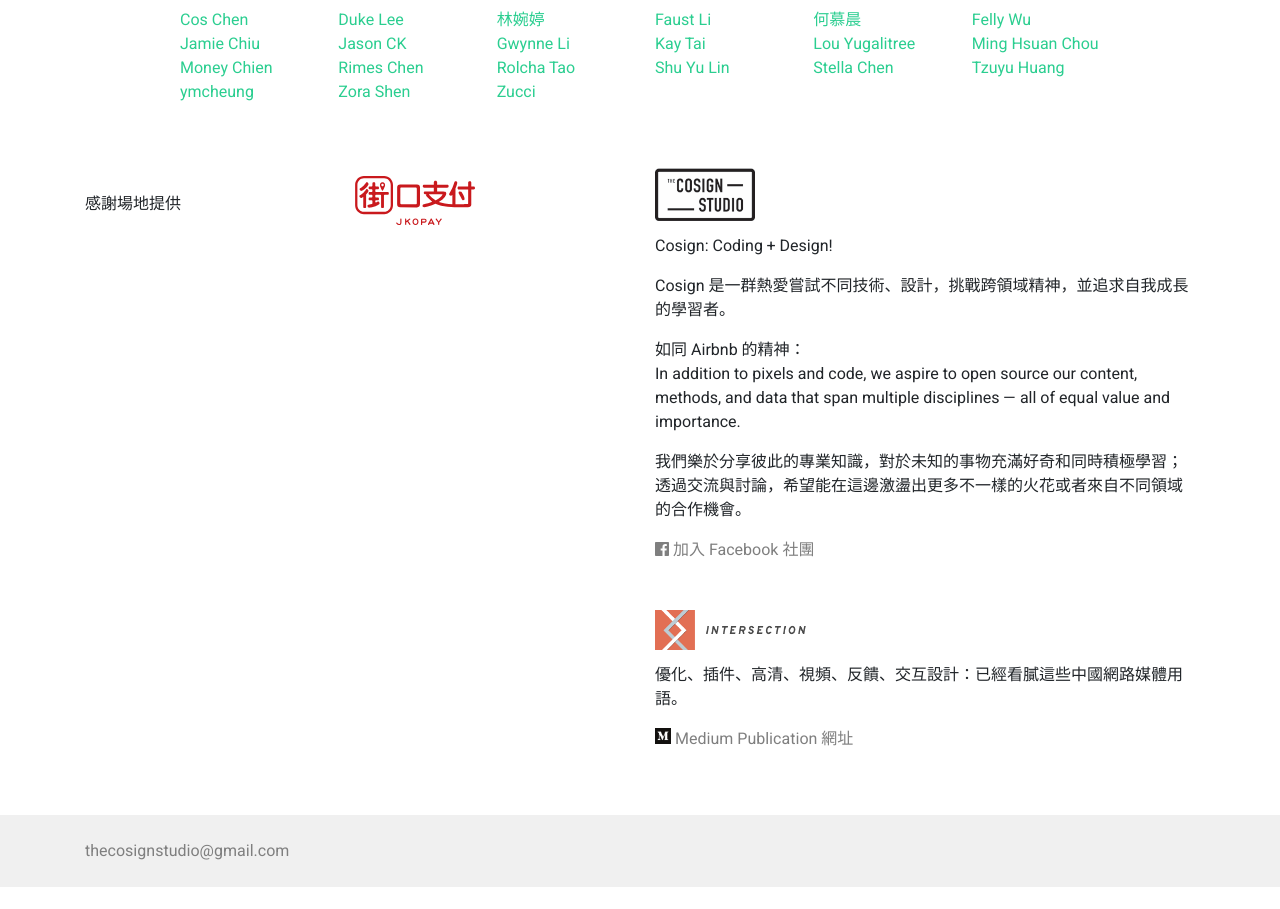
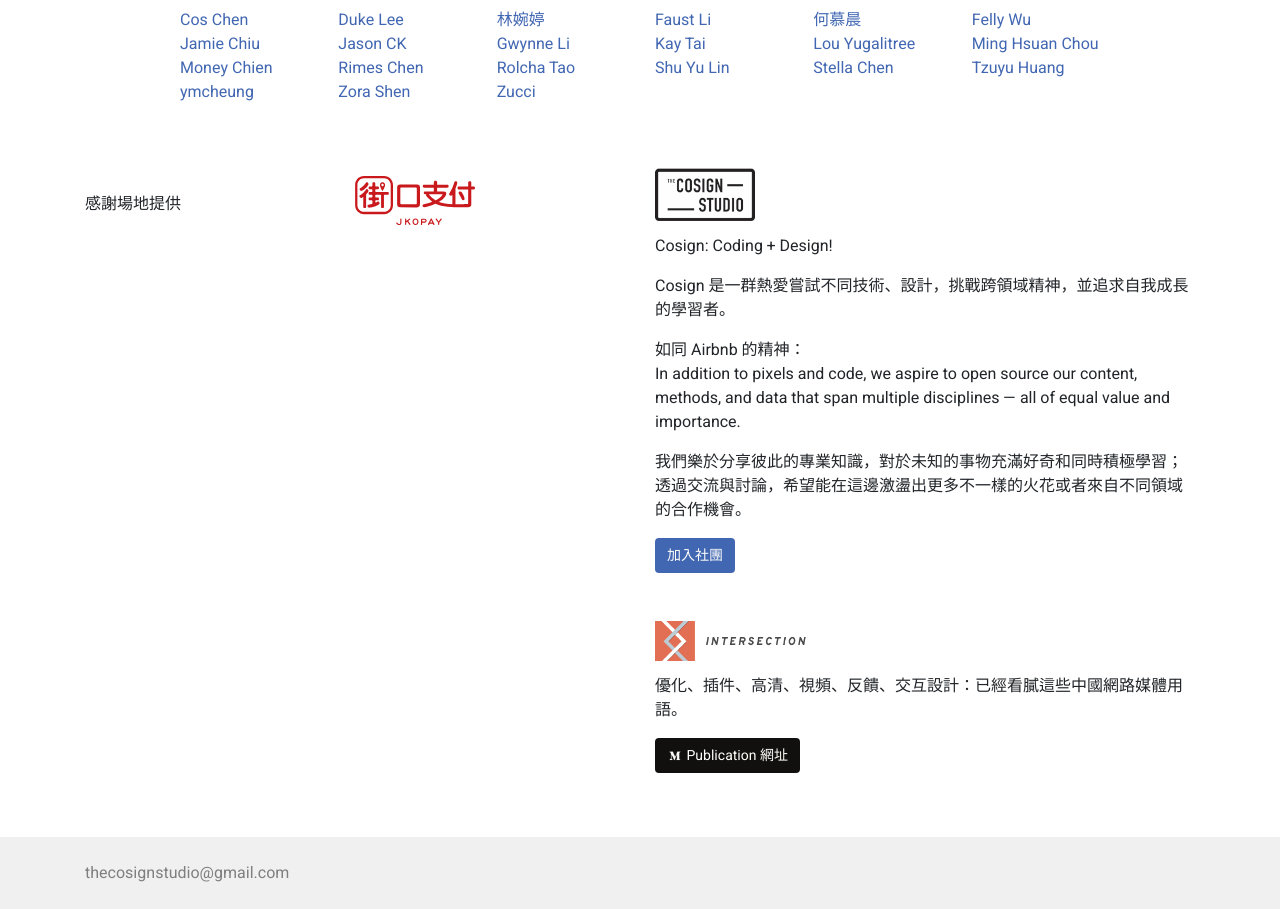
Before and after one commit to thecosignstudio/process, a Jekyll site: the page built from index.md, in a window 1280 px wide, cut to the strip 1977-2886 px from the top of the page. Built offline with Jekyll 4.4.1, drawn with Linux system fonts in a browser that asks for light colours; nearby versions of some CDN libraries; before the commit the page ends 2864 px from its top, so only the background shows below that.

Commit message:
Update about cta button

```diff
--- a/_layouts/home.html
+++ b/_layouts/home.html
@@ -295,9 +295,9 @@
         <p>
           我們樂於分享彼此的專業知識，對於未知的事物充滿好奇和同時積極學習；透過交流與討論，希望能在這邊激盪出更多不一樣的火花或者來自不同領域的合作機會。
         </p>
-        <p class="home-about-cosign-link">
-          <a class="home-about-link" href="https://www.facebook.com/groups/207617269772052" target="_blank">
-            <i class="fab fa-facebook"></i> 加入 Facebook 社團
+        <p class="home-about-cosign-cta">
+          <a class="home-about-link--cosign" href="https://www.facebook.com/groups/207617269772052" target="_blank">
+            <i class="fal fa-plus"></i> 加入社團
           </a>
         </p>
       </div>
@@ -306,9 +306,9 @@
         <p>
           優化、插件、高清、視頻、反饋、交互設計：已經看膩這些中國網路媒體用語。
         </p>
-        <p class="home-about-intersection-link">
-          <a class="home-about-link" href="https://intersection.tw" target="_blank">
-            <i class="home-about-intersection-medium-icon"></i> Medium Publication 網址
+        <p class="home-about-intersection-cta">
+          <a class="home-about-link--intersection" href="https://intersection.tw" target="_blank">
+            <i class="home-about-intersection-medium-icon"></i> Publication 網址
           </a>
         </p>
       </div>
--- a/_sass/custom/_about.scss
+++ b/_sass/custom/_about.scss
@@ -1,5 +1,25 @@
 .home-about {
   margin-top: 48px;
+}
+
+@mixin home-about-cta-link($btn-bg-color) {
+  border-radius: 4px;
+  background-color: #{$btn-bg-color};
+  color: $white;
+  display: inline-block;
+  font-size: 14px;
+  line-height: 2.5em;
+  padding: 0 12px;
+  transition: background-color 0.2s ease-out;
+
+  &:active,
+  &:focus,
+  &:hover {
+    background-color: lighten($btn-bg-color, 8%);
+    color: $white;
+    text-decoration: none;
+    transition: background-color 0.2s ease-in;
+  }
 }
 
 .home-about-cosign-logo {
@@ -23,12 +43,16 @@
   }
 }
 
-.home-about-cosign-link {
+.home-about-cosign-cta {
   text-align: center;
 
   @media screen and (min-width: 768px) {
     text-align: left;
   }
+}
+
+.home-about-link--cosign {
+  @include home-about-cta-link($blue-steel);
 }
 
 .home-about-intersection-logo {
@@ -50,10 +74,11 @@
   background-size: cover;
   display: inline-block;
   height: 16px;
+  vertical-align: sub;
   width: 16px;
 }
 
-.home-about-intersection-link {
+.home-about-intersection-cta {
   text-align: center;
 
   @media screen and (min-width: 768px) {
@@ -61,13 +86,6 @@
   }
 }
 
-.home-about-link {
-  color: $white-shade-medium;
-
-  &:active,
-  &:focus,
-  &:hover {
-    color: $white-shade-dark;
-    text-decoration: underline;
-  }
+.home-about-link--intersection {
+  @include home-about-cta-link($white-shade-night);
 }
--- a/_sass/custom/_colors.scss
+++ b/_sass/custom/_colors.scss
@@ -5,7 +5,10 @@ $white-shade-lighter: #d8d8d8;
 $white-shade-light: #b2b2b2;
 $white-shade-medium: #7f7f7f;
 $white-shade-dark: #4c4c4c;
+$white-shade-night: #12100e;
 
 $yellow-skin: #fff7ec;
 
 $green-laurel: #2bce90;
+
+$blue-steel: #4267b2;
--- a/_sass/custom/_participants.scss
+++ b/_sass/custom/_participants.scss
@@ -8,12 +8,12 @@
 }
 
 .home-participant-link {
-  color: $green-laurel;
+  color: $blue-steel;
 
   &:active,
   &:focus,
   &:hover {
-    color: $green-laurel;
+    color: $blue-steel;
     text-decoration: underline;
   }
 }
```
